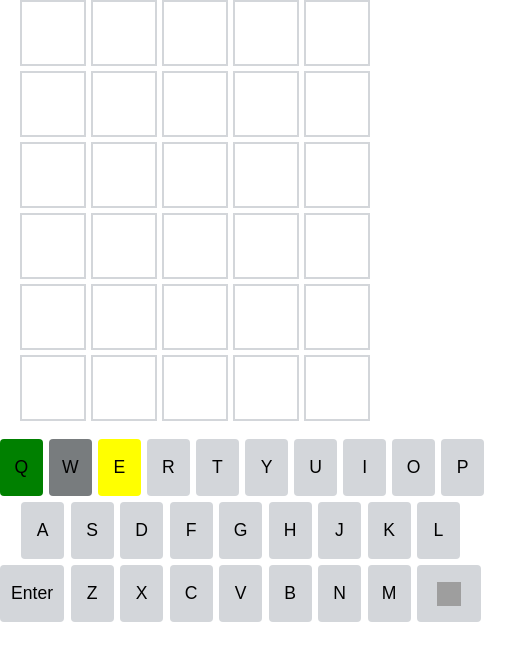
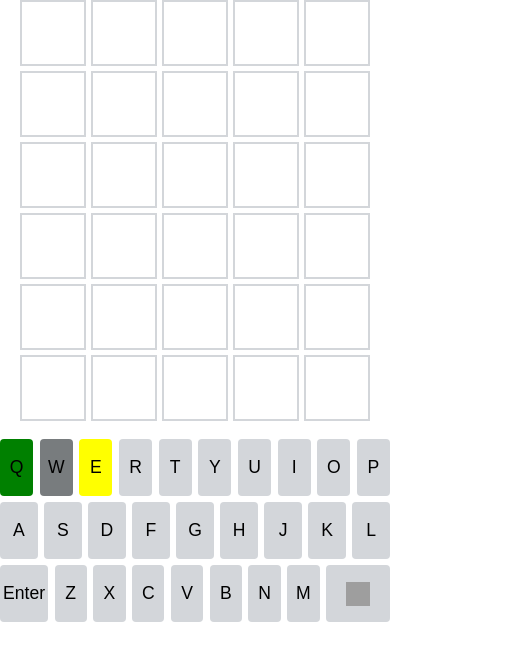
Before and after one commit to pawelkolacinski/my-wordle, a React (Create React App) app: page / in a window 390 px wide. Shown: the top 660 px of the page, 505 px wide, since content can reach past the window. Built offline with nearby package versions, Linux system fonts and the light colour scheme; grey boxes are pictures that could not be loaded.

Commit message:
Update Keyboard mobile view

```diff
--- a/src/components/Keyboard.css
+++ b/src/components/Keyboard.css
@@ -1,8 +1,10 @@
 .keyboard {
-    width:484px;
+    width:100%;
 
 
 }
+
+
 
 .keyboard-row{
     display:flex;
@@ -12,8 +14,7 @@
 }
 
 .keyboard-row:nth-child(2){
-    position:relative;
-    left:21px;
+    justify-content: center;
 }
 
 .keyboard-key{
@@ -45,3 +46,19 @@
     transform: translate(-50%,-50%);
     background-repeat: no-repeat;
 }
+
+
+
+@media screen and (max-width:484px) {
+
+    :root{
+        --scaleFactor: calc(100vw / 484px);
+    }
+
+    .keyboard {
+        transform: scale(var(--scaleFactor));
+    }
+
+
+
+}
```
